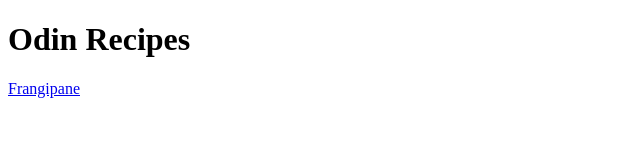
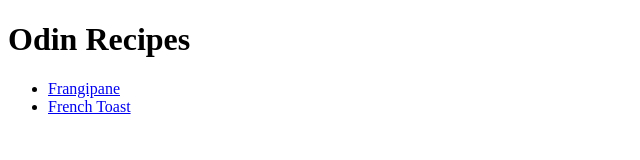
Before and after one commit to Feilipu69/Odin-project, a plain HTML site: page index.html in a window 1280 px wide. Shown: the whole page, without its empty margins (0-640 px from the left). Drawn offline with Linux system fonts and the light colour scheme.

Commit message:
Add french toast link

```diff
--- a/index.html
+++ b/index.html
@@ -7,6 +7,9 @@
 	</head>
 	<body>
 		<h1>Odin Recipes</h1>
-		<a href="recipes/frangipane.html">Frangipane</a>
+		<ul>
+			<li><a href="./recipes/frangipane.html">Frangipane</a></li>
+			<li><a href="./recipes/french-toast.html">French Toast</a></li>
+		</ul>
 	</body>
 </html>
```
